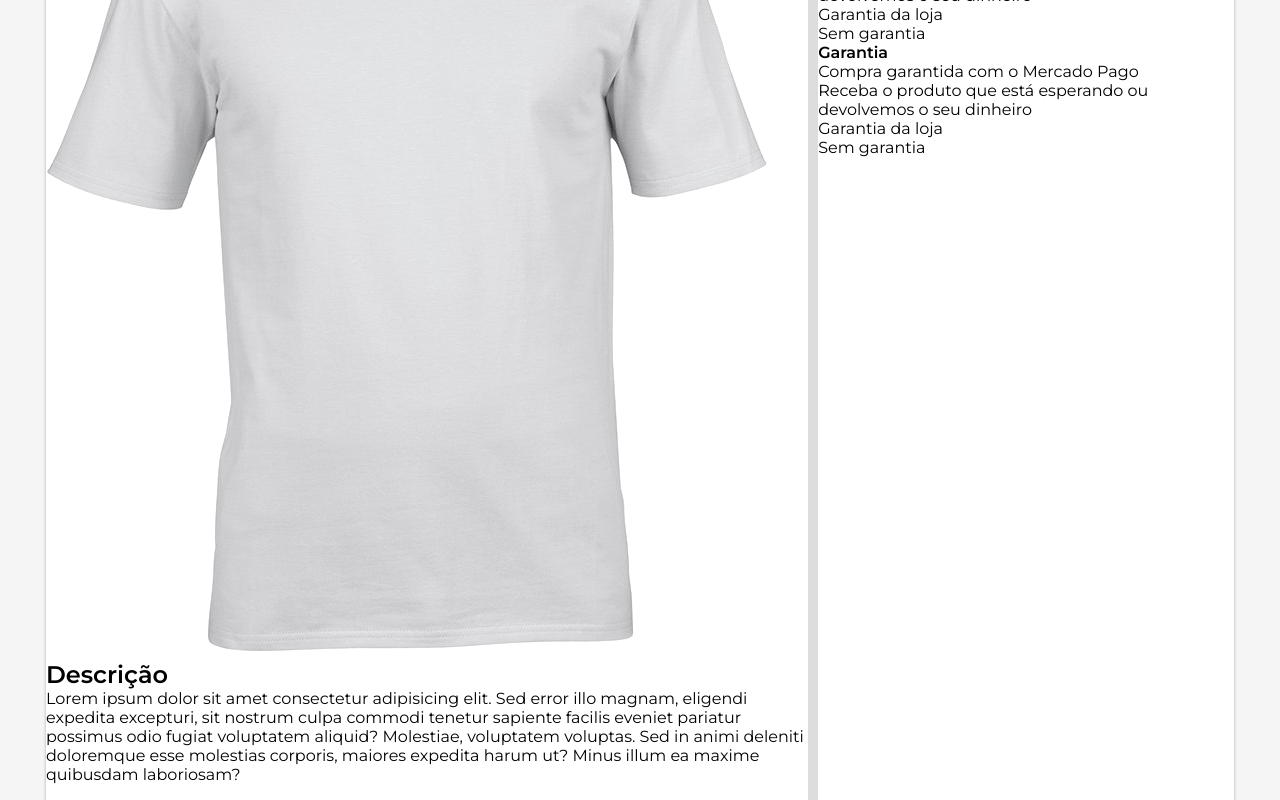
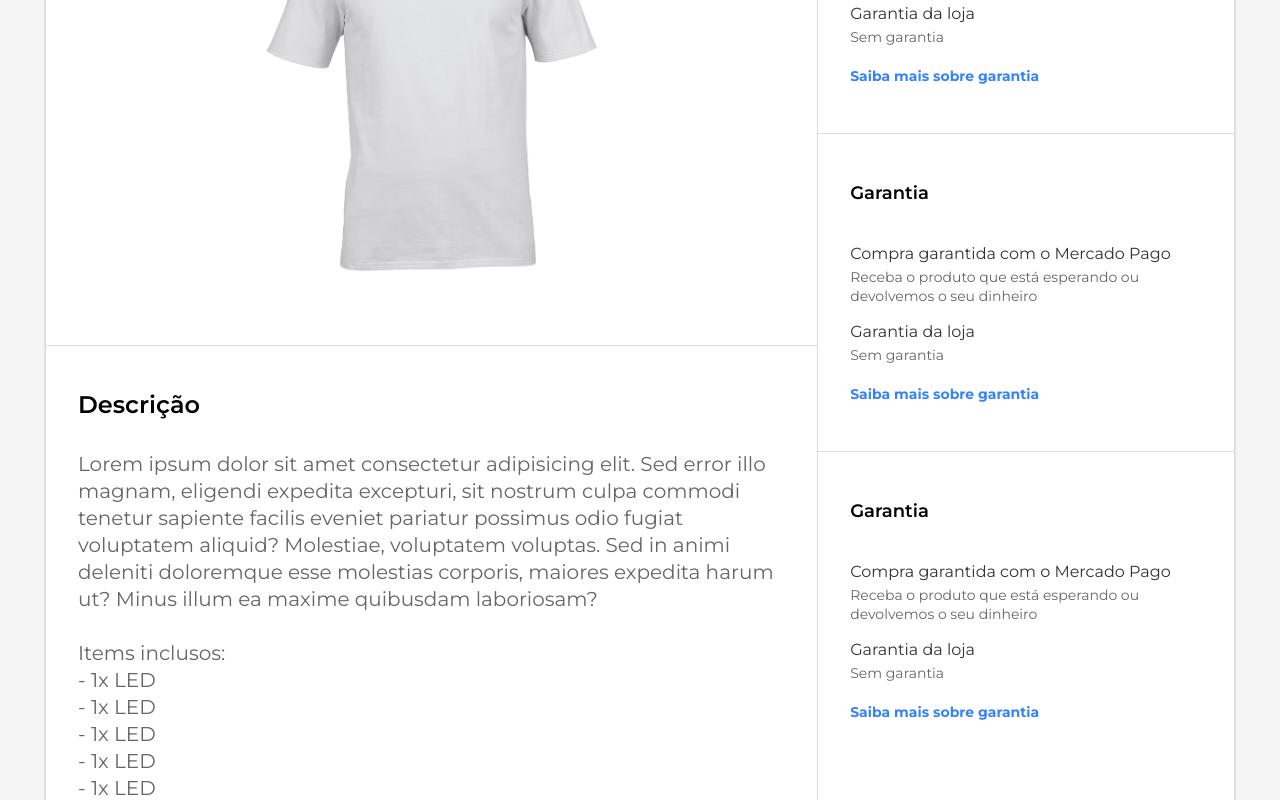
Before and after one commit to AfonsoMachado/mercadolivre-clone, a React (Create React App) app: page / in a window 1280 px wide. Shown: the part 240-1040 px from the top of the page. Built offline with nearby package versions, Linux system fonts and the light colour scheme; the HTML template or start-up script is replaced by a standard one.

Commit message:
estilização de Product

```diff
--- a/src/components/Product/index.tsx
+++ b/src/components/Product/index.tsx
@@ -58,6 +58,8 @@ const WarrantySection = () => (
         <p className="description">Sem garantia</p>
       </span>
     </div>
+
+    <a href="#">Saiba mais sobre garantia</a>
   </Section>
 );
 
--- a/src/components/Product/styles.ts
+++ b/src/components/Product/styles.ts
@@ -36,12 +36,74 @@ export const Panel = styled.div`
 
 export const Column = styled.div`
   &:first-child {
-    border-right: 10px solid var(--color-border);
+    border-right: 1px solid var(--color-border);
   }
 `;
 
-export const Gallery = styled.div``;
+export const Gallery = styled.div`
+  display: flex;
+  align-items: center;
+  justify-content: center;
+  height: 530px;
 
-export const Section = styled.div``;
+  > img {
+    height: 73%;
+  }
+`;
 
-export const Description = styled.div``;
+export const Section = styled.div`
+  border-top: 1px solid var(--color-border);
+  padding: 48px 32px;
+  display: flex;
+  flex-direction: column;
+
+  > h4 {
+    font-size: 18px;
+    margin-bottom: 40px;
+  }
+
+  > div {
+    display: flex;
+    flex-direction: column;
+
+    span + span {
+      margin-top: 16px;
+    }
+
+    .title {
+      font-size: 16px;
+      color: var(--color-black);
+    }
+
+    .description {
+      margin-top: 5px;
+      font-size: 14px;
+      color: var(--color-gray);
+      line-height: 19px;
+    }
+  }
+
+  > a {
+    margin-top: 20px;
+    font-size: 14px;
+    font-weight: 630;
+    color: var(--color-blue);
+    text-decoration: none;
+  }
+`;
+
+export const Description = styled.div`
+  border-top: 1px solid var(--color-border);
+  padding: 44px 32px;
+
+  > h2 {
+    font-size: 24px;
+    margin-bottom: 32px;
+  }
+
+  > p {
+    font-size: 20px;
+    color: var(--color-gray);
+    line-height: 27px;
+  }
+`;
```
